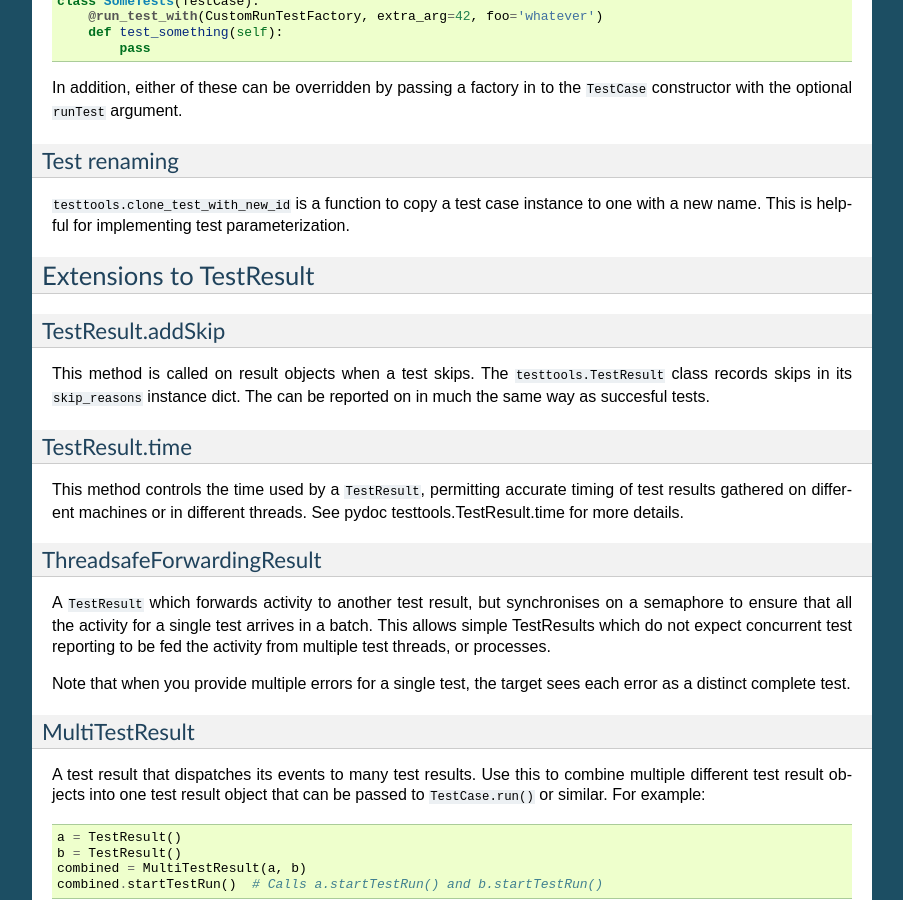
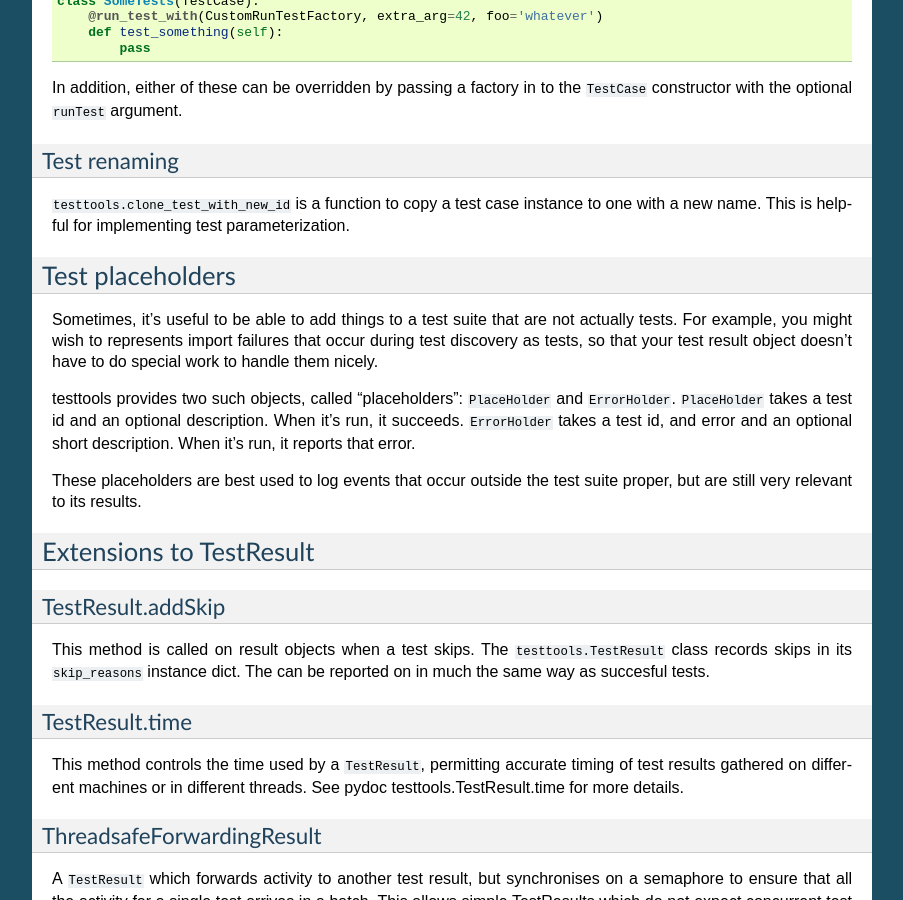
Before and after one commit to testing-cabal/testtools, a Sphinx documentation site: the page built from doc/for-framework-folk.rst, in a window 1280 px wide and 900 px high, scrolled down 1041 px. Shown: the whole window, without its empty margins (198-1101 px from the left). Built offline with Sphinx 7.4.7, drawn with Linux system fonts in a browser that asks for light colours.

Commit message:
Documentation for placeholders.

```diff
--- a/doc/for-framework-folk.rst
+++ b/doc/for-framework-folk.rst
@@ -77,6 +77,24 @@ Test renaming
 ``testtools.clone_test_with_new_id`` is a function to copy a test case
 instance to one with a new name.  This is helpful for implementing test
 parameterization.
+
+
+Test placeholders
+=================
+
+Sometimes, it's useful to be able to add things to a test suite that are not
+actually tests.  For example, you might wish to represents import failures
+that occur during test discovery as tests, so that your test result object
+doesn't have to do special work to handle them nicely.
+
+testtools provides two such objects, called "placeholders": ``PlaceHolder``
+and ``ErrorHolder``.  ``PlaceHolder`` takes a test id and an optional
+description.  When it's run, it succeeds.  ``ErrorHolder`` takes a test id,
+and error and an optional short description.  When it's run, it reports that
+error.
+
+These placeholders are best used to log events that occur outside the test
+suite proper, but are still very relevant to its results.
 
 
 Extensions to TestResult
```
